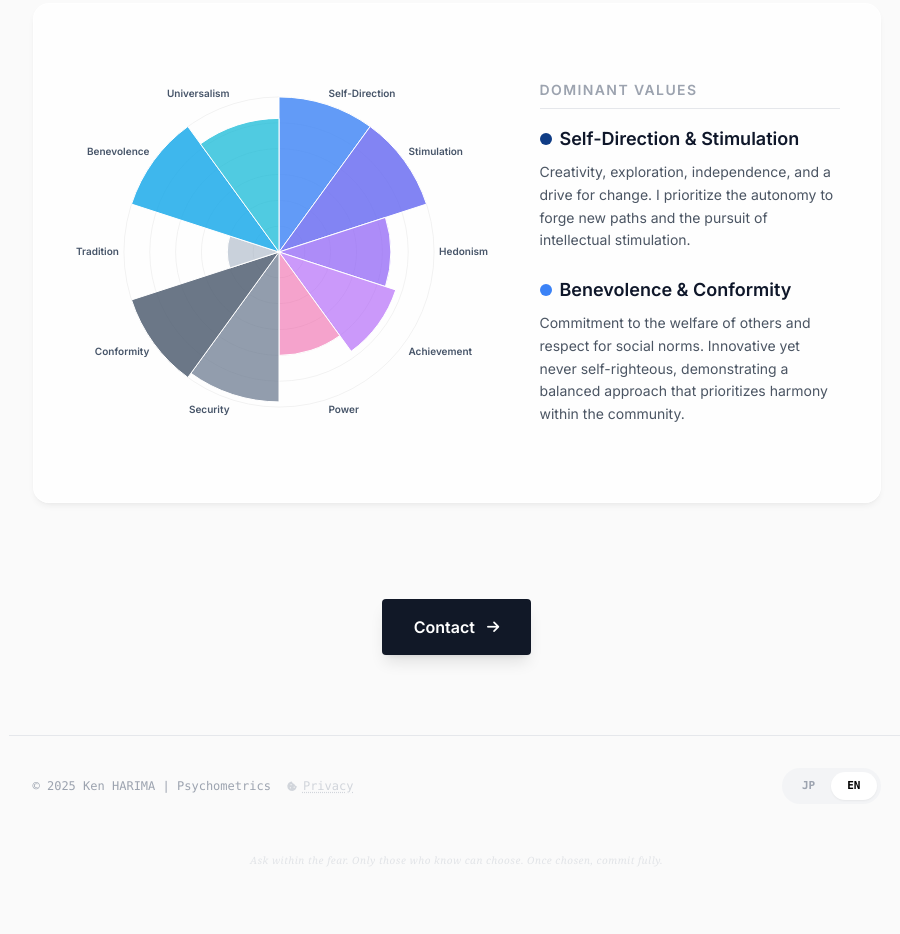
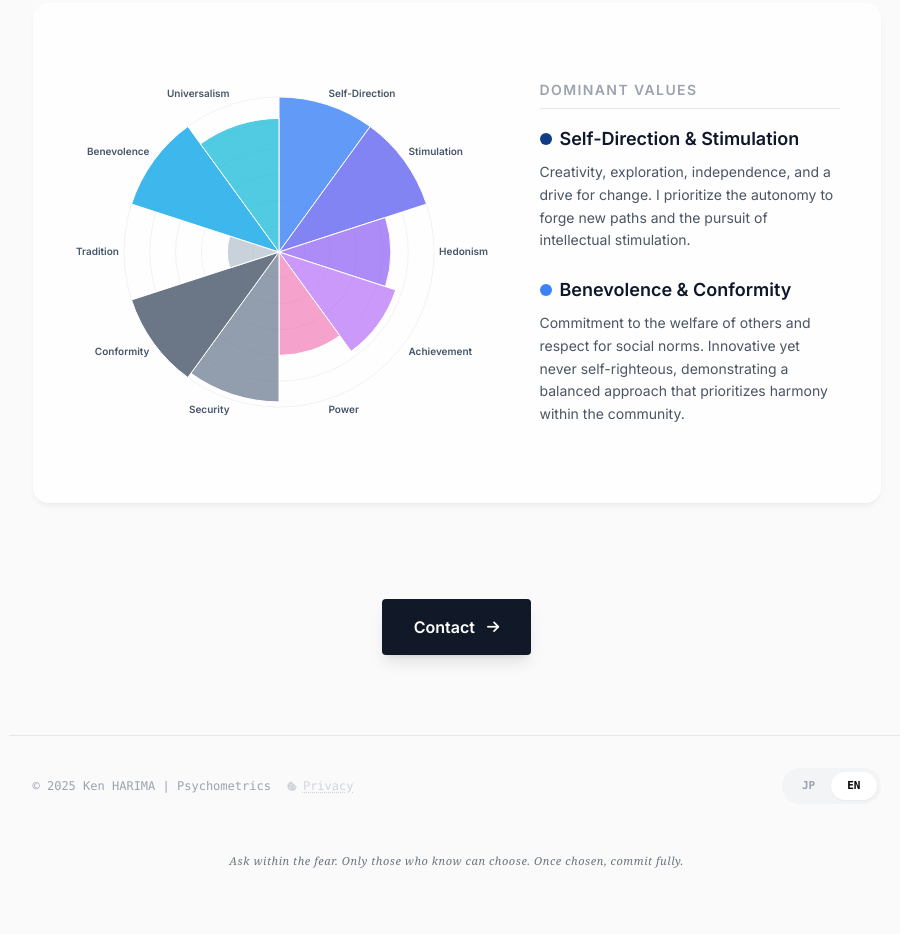
Before and after one commit to Momonngaken/kenharima.github.jp, a plain HTML site: page biz/profile.html in a window 1280 px wide. Shown: the part 2168-3102 px from the top of the page, without its empty margins (176-1076 px from the left). Drawn offline with nearby package versions, Linux system fonts and the light colour scheme.

Commit message:
Update profile.html

```diff
--- a/biz/profile.html
+++ b/biz/profile.html
@@ -540,7 +540,7 @@ body {
             </div>
         </div>
 
-        <div class="w-full text-center mt-12 text-[10px] text-gray-300 font-serif italic tracking-wider leading-relaxed opacity-60 hover:opacity-100 transition-opacity duration-500">
+        <div class="w-full text-center mt-12 text-[11px] text-gray-500 font-serif italic tracking-wider leading-relaxed">
             <p class="lang-ja">恐れの中で問え。知った者だけが、選べる。 選んだなら、差し出せ。</p>
             <p class="lang-en">Ask within the fear. Only those who know can choose. Once chosen, commit fully.</p>
         </div>
```
